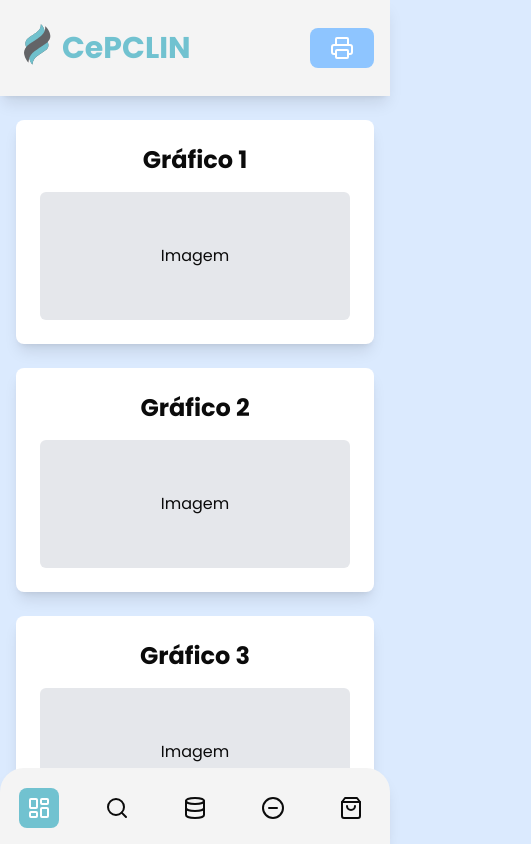
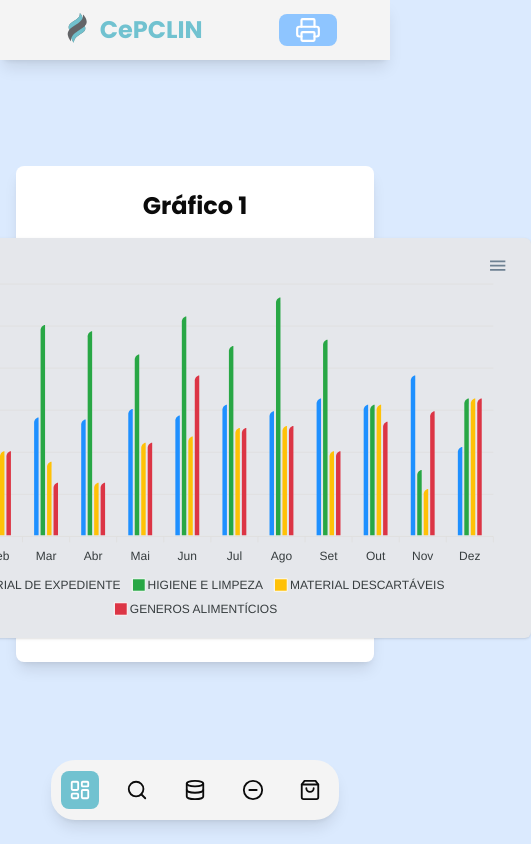
Before and after one commit to Guilherme-Andriel/app-controle_de_estoque, a Next.js app: page / in a window 390 px wide. Shown: the top 844 px of the page, 531 px wide, since content can reach past the window. Built offline with nearby package versions, Linux system fonts and the light colour scheme.

Commit message:
wip: utilizando do Chart para criação de gráficos no menu Dashboard

```diff
--- a/package.json
+++ b/package.json
@@ -1 +1 @@
-{"homepage":"https://Guilherme-Andriel.github.io/app-controle_de_estoque","name":"app-controle_de_estoque","version":"0.1.0","private":true,"scripts":{"dev":"next dev","build":"next build","start":"next start","lint":"next lint","predeploy":"next build","deploy":"gh-pages -d next"},"dependencies":{"@types/react-router-dom":"^5.3.3","bootstrap-icons":"^1.11.3","framer-motion":"^12.5.0","lucide-react":"^0.483.0","next":"15.2.3","react":"^19.0.0","react-dom":"^19.0.0","react-router-dom":"^7.4.0"},"devDependencies":{"@eslint/eslintrc":"^3","@tailwindcss/postcss":"^4","@types/node":"^20","@types/react":"^19","@types/react-dom":"^19","eslint":"^9","eslint-config-next":"15.2.3","gh-pages":"^6.3.0","tailwindcss":"^4","typescript":"^5"}}
+{"homepage":"https://Guilherme-Andriel.github.io/app-controle_de_estoque","name":"app-controle_de_estoque","version":"0.1.0","private":true,"scripts":{"dev":"next dev","build":"next build","start":"next start","lint":"next lint","predeploy":"next build","deploy":"gh-pages -d next"},"dependencies":{"@types/react-router-dom":"^5.3.3","apexcharts":"^4.5.0","bootstrap-icons":"^1.11.3","framer-motion":"^12.5.0","lucide-react":"^0.483.0","next":"15.2.3","react":"^19.0.0","react-apexcharts":"^1.7.0","react-dom":"^19.0.0","react-router-dom":"^7.4.0"},"devDependencies":{"@eslint/eslintrc":"^3","@tailwindcss/postcss":"^4","@types/node":"^20","@types/react":"^19","@types/react-dom":"^19","eslint":"^9","eslint-config-next":"15.2.3","gh-pages":"^6.3.0","tailwindcss":"^4","typescript":"^5"}}
--- a/src/app/page.tsx
+++ b/src/app/page.tsx
@@ -1,28 +1,28 @@
 import React from "react";
 import Sidebar from "@/components/Sidebar";
 import Navbar from "@/components/Navbar";
+import Chart from "@/components/Chart";
 
 export default function Home() {
   return (
     <div className="flex justify-evenly w-full ">
-              <Sidebar/>
+      <Sidebar />
       <main className="flex flex-1 flex-col">
-                    <Navbar/>
+        <Navbar />
 
         <div className="flex flex-1 ">
-
-
           <div className=" grid grid-cols-1 lg:grid-cols-2 gap-6 h-full w-full items-center justify-items-center pb-[100px] p-4 sm:p-4  py-6">
-
-                                      {Array.from({ length: 6 }).map((_, index) => (
-                                        <article key={index} className="bg-white p-6 rounded-lg shadow-lg text-center max-w-full w-2xl ">
+            {Array.from({ length: 1 }).map((_, index) => (
+              <article
+                key={index}
+                className="bg-white p-6 rounded-lg shadow-lg text-center max-w-full w-3xl "
+              >
                 <h2 className="text-2xl font-bold mb-4">Gráfico {index + 1}</h2>
-                                          <section className="h-32 flex items-center justify-center bg-gray-200 rounded-md">
-                                            Imagem
+                <section className="h-100 flex items-center justify-center">
+                  <Chart />
                 </section>
               </article>
             ))}
-
           </div>
         </div>
       </main>
--- a/src/components/Button.tsx
+++ b/src/components/Button.tsx
@@ -6,11 +6,7 @@ interface ButtonProps {
 }
 
 function Button({ texto, className }: ButtonProps) {
-  return (
-    <button className={`p-2 rounded-lg ${className}`}>
-      {texto}
-    </button>
-  );
+  return <button className={` ${className}`}>{texto}</button>;
 }
 
 export default Button;
--- /dev/null
+++ b/src/components/Chart.tsx
@@ -0,0 +1,107 @@
+"use client";
+import React, { useState } from "react";
+import dynamic from "next/dynamic";
+import { ApexOptions } from "apexcharts";
+
+const ApexCharts = dynamic(() => import("react-apexcharts"), { ssr: false });
+
+interface ChartState {
+  series: {
+    name: string;
+    data: number[];
+  }[];
+  options: ApexOptions;
+}
+
+const Chart = () => {
+  const [state, setState] = useState<ChartState>({
+    series: [
+      {
+        name: "MATERIAL DE EXPEDIENTE",
+        data: [44, 55, 57, 56, 61, 58, 63, 60, 66, 63, 77, 43],
+      },
+      {
+        name: "HIGIENE E LIMPEZA",
+        data: [76, 85, 101, 98, 87, 105, 91, 114, 94, 63, 32, 66],
+      },
+      {
+        name: "MATERIAL DESCARTÁVEIS",
+        data: [35, 41, 36, 26, 45, 48, 52, 53, 41, 63, 23, 66],
+      },
+      {
+        name: "GENEROS ALIMENTÍCIOS",
+        data: [35, 41, 26, 26, 45, 77, 52, 53, 41, 55, 60, 66],
+      },
+    ],
+    options: {
+      chart: {
+        type: "bar",
+        height: 350,
+      },
+      colors: ["#1E90FF", "#28A745", "#FFC107", "#DC3545"],
+      plotOptions: {
+        bar: {
+          horizontal: false,
+          columnWidth: "55%",
+          borderRadius: 5,
+          borderRadiusApplication: "end",
+        },
+      },
+      dataLabels: {
+        enabled: false,
+      },
+      stroke: {
+        show: true,
+        width: 2,
+        colors: ["transparent"],
+      },
+      xaxis: {
+        categories: [
+          "Jan",
+          "Feb",
+          "Mar",
+          "Abr",
+          "Mai",
+          "Jun",
+          "Jul",
+          "Ago",
+          "Set",
+          "Out",
+          "Nov",
+          "Dez",
+        ],
+      },
+      yaxis: {
+        title: {
+          text: "$ (thousands)",
+        },
+      },
+      fill: {
+        opacity: 1,
+      },
+      tooltip: {
+        y: {
+          formatter: function (val: number) {
+            return "$ " + val + " thousands";
+          },
+        },
+      },
+    },
+  });
+
+  return (
+    <div>
+      <div id="chart" className="w-2xl h-100 bg-gray-200 rounded-md p-4 shadow">
+        <ApexCharts
+          options={state.options}
+          series={state.series}
+          type="bar"
+          width="100%"
+          height="100%"
+        />
+      </div>
+    </div>
+  );
+};
+
+export default Chart;
--- a/src/components/Navbar.tsx
+++ b/src/components/Navbar.tsx
@@ -1,8 +1,15 @@
 "use client";
-import { Printer, LayoutDashboard, Search, Database, CircleMinus, ShoppingBag } from "lucide-react";
+import {
+  Printer,
+  LayoutDashboard,
+  Search,
+  Database,
+  CircleMinus,
+  ShoppingBag,
+} from "lucide-react";
 import Link from "next/link";
 import { usePathname } from "next/navigation";
-import Image from 'next/image';
+import Image from "next/image";
 
 const menuItems = [
   { id: 1, name: "Dashboard", icon: <LayoutDashboard />, href: "/" },
@@ -16,38 +23,42 @@ export default function Navbar() {
   const pathname = usePathname();
 
   return (
-  <div className="sticky top-0 left-0 flex md:hidden justify-between items-center w-screen bg-[#f4f4f4] shadow-lg">
-    <header className="flex flex-row items-center gap-2 p-6">
-        <Image src="/icon.svg" alt="Logo" priority width={30} height={30} />
-        <p className="text-3xl font-bold text-[#71C2D0]">CePCLIN</p>
+    <div className="sticky top-0 left-0 flex md:hidden justify-evenly items-center w-screen bg-[#f4f4f4] shadow-lg h-[60px]">
+      <header className="flex flex-row items-center gap-1 p-6">
+        <Image
+          src="/icon.svg"
+          alt="Logo"
+          priority
+          width={30}
+          height={30}
+          className="w-[35px] h-[35px]"
+        />
+        <p className="text-2xl font-bold text-[#71C2D0]">CePCLIN</p>
       </header>
-    <nav className="fixed bottom-0 left-0  w-screen bg-[#f4f4f4] flex-row transition-all rounded-t-3xl shadow-lg">
-      <ul className="flex justify-around mt-5 space-y-4">
+
+      <nav className="fixed bottom-6 w-2xs h-[60px] bg-[#f4f4f4] flex-row justify-center items-center transition-all rounded-3xl shadow-lg ">
+        <ul className="flex justify-around h-full items-center ">
           {menuItems.map((item) => {
             const isActive = pathname === item.href;
-        return(
-          <li
-            key={item.id}
-            className=""
-          ><Link href={item.name === 'Dashboard' ? '/' : `/${item.name}`} className={`flex items-center justify-center gap-4 p-2 rounded-lg cursor-pointer
+            return (
+              <li key={item.id}>
+                <Link
+                  href={item.name === "Dashboard" ? "/" : `/${item.name}`}
+                  className={`w-[38px] h-[38px] flex items-center justify-center gap-4 p-2 rounded-lg cursor-pointer
              ${isActive ? "bg-[#71C2D0] text-white" : "hover:bg-[#e3e9f7]"}
-          `}>
+          `}
+                >
                   {item.icon}
                 </Link>
               </li>
-        )})}
+            );
+          })}
         </ul>
-
       </nav>
 
-   <button className="flex items-center justify-center p-5 rounded-lg text-white hover:bg-blue-400 bg-blue-300 h-4 m-4">
-        <Printer />
+      <button className="flex items-center justify-center p-4 rounded-lg text-white hover:bg-blue-400 bg-blue-300 h-4 m-4">
+        <Printer className="w-[26px] h-[26px]" />
       </button>
-
-
-
     </div>
-
-
   );
 }
```
Also changed, not shown: 1 other file (tests, documents, lock files or other folders). Lines whose indentation alone changed are shown as unchanged.
